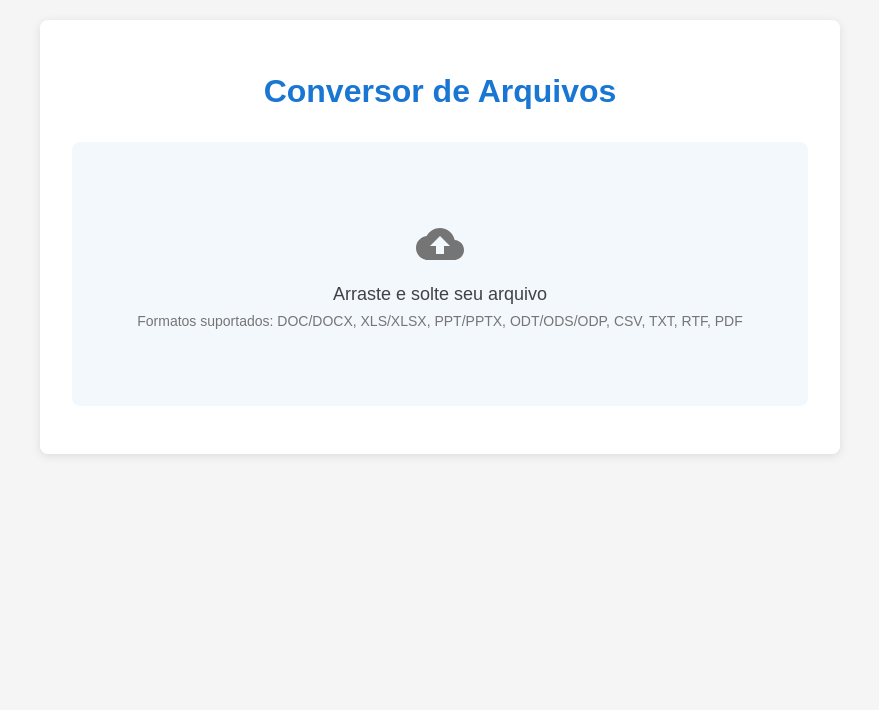
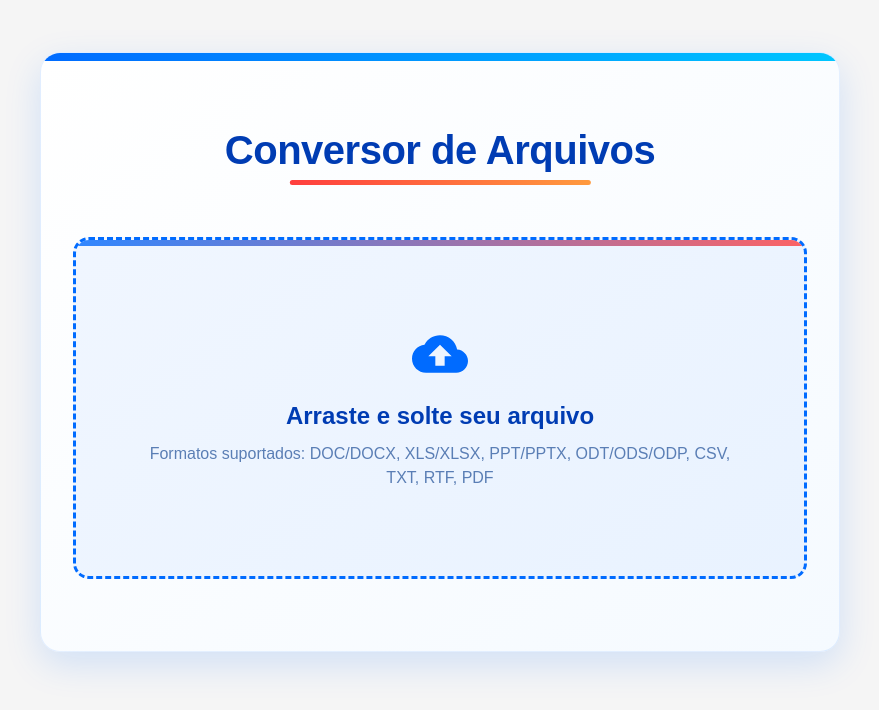
Before and after one commit to MahFelix/file-converter-frontend, a React (Vite) app: page / in a window 1280 px wide. Shown: the top 710 px of the page, without its empty margins (200-1079 px from the left). Built offline with nearby package versions, Linux system fonts and the light colour scheme; what @mui/styled-engine-sc would draw is missing.

Commit message:
💄 style: Estilização completa

```diff
--- a/src/App.styles.js
+++ b/src/App.styles.js
@@ -2,77 +2,162 @@ import styled from '@emotion/styled';
 import { Button } from '@mui/material';
 
 export const AppContainer = styled.div`
-  max-width: 800px;
-  margin: 0 auto;
-  padding: 2rem;
-  background-color: #fff;
-  border-radius: 8px;
-  box-shadow: 0 2px 10px rgba(0, 0, 0, 0.1);
+  max-width: 1000px;
+  margin: 2rem auto;
+  padding: 3rem 2rem;
+  background: linear-gradient(145deg, #ffffff, #f5faff);
+  border-radius: 20px;
+  box-shadow: 0 12px 36px rgba(0, 107, 255, 0.15);
+  border: 1px solid rgba(0, 107, 255, 0.1);
+  position: relative;
+  overflow: hidden;
+
+  @media (max-width: 768px) {
+    padding: 2rem 1rem;
+    margin: 1rem;
+    border-radius: 16px;
+  }
+
+  &::before {
+    content: '';
+    position: absolute;
+    top: 0;
+    left: 0;
+    right: 0;
+    height: 8px;
+    background: linear-gradient(90deg, #006bff, #00c6ff);
+  }
 `;
 
 export const Title = styled.h1`
   text-align: center;
-  color: #1976d2;
-  margin-bottom: 2rem;
+  color: #003cb3;
+  margin-bottom: 2.5rem;
+  font-weight: 800;
+  font-size: 2.5rem;
+  letter-spacing: -0.5px;
+  position: relative;
+  display: inline-block;
+  left: 50%;
+  transform: translateX(-50%);
+
+  @media (max-width: 768px) {
+    font-size: 2rem;
+    margin-bottom: 1.5rem;
+  }
+
+  &::after {
+    content: '';
+    position: absolute;
+    bottom: -12px;
+    left: 0;
+    right: 0;
+    height: 5px;
+    background: linear-gradient(90deg, #ff3e3e, #ff9a3e);
+    border-radius: 3px;
+    width: 70%;
+    margin: 0 auto;
+  }
 `;
 
 export const DownloadSection = styled.div`
   display: flex;
-  gap: 1rem;
-  margin-top: 2rem;
+  gap: 1.5rem;
+  margin-top: 3rem;
   justify-content: center;
   flex-wrap: wrap;
+
+  @media (max-width: 480px) {
+    flex-direction: column;
+    align-items: center;
+    gap: 1rem;
+  }
 `;
 
 export const DownloadLink = styled.a`
-  display: inline-block;
-  padding: 0.75rem 1.5rem;
-  background-color: #1976d2;
+  display: inline-flex;
+  align-items: center;
+  gap: 10px;
+  padding: 1rem 2.5rem;
+  background: linear-gradient(135deg, #ff3e3e, #ff6b3e);
   color: white;
   text-decoration: none;
-  border-radius: 4px;
-  font-weight: 500;
-  transition: background-color 0.3s;
+  border-radius: 12px;
+  font-weight: 700;
+  transition: all 0.3s ease;
+  box-shadow: 0 6px 16px rgba(255, 62, 62, 0.3);
+
+  @media (max-width: 768px) {
+    padding: 0.9rem 1.8rem;
+  }
 
   &:hover {
-    background-color: #1565c0;
+    background: linear-gradient(135deg, #ff2b2b, #ff5b2b);
+    box-shadow: 0 8px 20px rgba(255, 62, 62, 0.4);
+    transform: translateY(-3px);
   }
 `;
 
 export const ResetButton = styled(Button)`
   && {
-    padding: 0.75rem 1.5rem;
-    border-color: #1976d2;
-    color: #1976d2;
+    padding: 1rem 2.5rem;
+    border: 2px solid #006bff;
+    color: #006bff;
+    font-weight: 700;
+    border-radius: 12px;
+    transition: all 0.3s ease;
+
+    @media (max-width: 768px) {
+      padding: 0.9rem 1.8rem;
+    }
 
     &:hover {
-      background-color: rgba(25, 118, 210, 0.04);
-      border-color: #1565c0;
+      background-color: rgba(0, 107, 255, 0.1);
+      border-color: #0052d9;
+      color: #0052d9;
+      transform: translateY(-3px);
     }
   }
 `;
 
 export const FilePreview = styled.div`
-  margin: 20px 0;
-  padding: 15px;
-  border: 1px solid #ddd;
-  border-radius: 4px;
-  background-color: #f9f9f9;
+  margin: 2rem 0;
+  padding: 1.5rem;
+  border: 2px solid #e0f0ff;
+  border-radius: 14px;
+  background-color: #f5faff;
+  transition: all 0.3s ease;
+
+  @media (max-width: 768px) {
+    padding: 1rem;
+  }
 
   h3 {
     margin-top: 0;
-    color: #333;
+    color: #006bff;
+    font-weight: 700;
+    display: flex;
+    align-items: center;
+    gap: 10px;
   }
 `;
 
 export const PreviewContent = styled.pre`
-  max-height: 200px;
+  max-height: 300px;
   overflow-y: auto;
-  padding: 10px;
+  padding: 1.5rem;
   background-color: white;
-  border: 1px solid #eee;
-  border-radius: 3px;
+  border: 2px solid #e0f0ff;
+  border-radius: 10px;
   white-space: pre-wrap;
   word-wrap: break-word;
-  font-family: monospace;
+  font-family: 'Fira Code', 'Courier New', monospace;
+  line-height: 1.6;
+  color: #3a5a8a;
+  box-shadow: inset 0 4px 12px rgba(0, 107, 255, 0.05);
+
+  @media (max-width: 768px) {
+    padding: 1rem;
+    font-size: 0.9rem;
+  }
 `;
--- a/src/components/FileUpload/styles.js
+++ b/src/components/FileUpload/styles.js
@@ -1,43 +1,85 @@
 import styled from 'styled-components';
 import { CloudUpload } from '@mui/icons-material';
+
+export const UploadIcon = styled(CloudUpload)`
+  font-size: 3.5rem !important;
+  margin-bottom: 1.25rem;
+  color: #006bff;
+  transition: all 0.3s cubic-bezier(0.4, 0, 0.2, 1);
+
+  @media (max-width: 768px) {
+    font-size: 2.5rem !important;
+  }
+`;
+
+export const DropzoneText = styled.p`
+  margin: 0 0 0.75rem;
+  font-size: 1.5rem;
+  font-weight: 700;
+  color: #003cb3;
+  transition: color 0.3s ease;
+
+  @media (max-width: 768px) {
+    font-size: 1.25rem;
+  }
+`;
+
+export const DropzoneSubtext = styled.span`
+  font-size: 1rem;
+  color: #5a7eb5;
+  max-width: 90%;
+  line-height: 1.5;
+
+  @media (max-width: 768px) {
+    font-size: 0.9rem;
+  }
+`;
 
 export const Dropzone = styled.div`
   display: flex;
   flex-direction: column;
   align-items: center;
   justify-content: center;
-  border:#bdbdbd;
-  border-radius: 8px;
-  padding: 2rem;
+  border: 3px dashed #006bff;
+  border-radius: 16px;
+  padding: 3rem 2rem;
   cursor: pointer;
-  transition: all 0.24s ease-in-out;
-  background-color:transparent;
+  transition: all 0.3s cubic-bezier(0.4, 0, 0.2, 1);
+  background-color: rgba(0, 107, 255, 0.05);
   text-align: center;
-  min-height: 200px;
-  margin: 1rem 0;
+  min-height: 240px;
+  margin: 1.5rem 0;
+  position: relative;
+  overflow: hidden;
+
+  @media (max-width: 768px) {
+    padding: 2rem 1rem;
+    min-height: 200px;
+  }
 
   &:hover {
-    border-color: black};
-    background-color: rgba(25, 118, 210, 0.05);
+    border-color: #ff3e3e;
+    background-color: rgba(255, 62, 62, 0.05);
 
+    ${UploadIcon} {
+      color: #ff3e3e;
+      transform: scale(1.1);
+    }
+
+    ${DropzoneText} {
+      color: #ff3e3e;
+    }
+  }
+
+  &::after {
+    content: '';
+    position: absolute;
+    top: 0;
+    left: 0;
+    right: 0;
+    height: 6px;
+    background: linear-gradient(90deg, #006bff, #ff3e3e);
+    opacity: 0.8;
+    transition: opacity 0.3s ease;
+  }
 `;
-
-export const UploadIcon = styled(CloudUpload)`
-  font-size: 3rem !important;
-  margin-bottom: 1rem;
-  color:#757575;
-  transition: color 0.24s ease-in-out;
-`;
-
-export const DropzoneText = styled.p`
-  margin: 0 0 0.5rem;
-  font-size: 1.125rem;
-  font-weight: 500;
-  color:#424242;
-  transition: color 0.24s ease-in-out;
-`;
-
-export const DropzoneSubtext = styled.span`
-  font-size: 0.875rem;
-  color: #757575;
-`;
```
Also changed, not shown: src/components/ConversionOptions/styles.js (+33 -6 lines), src/components/FileInfo/styles.js (+50 -8 lines).
